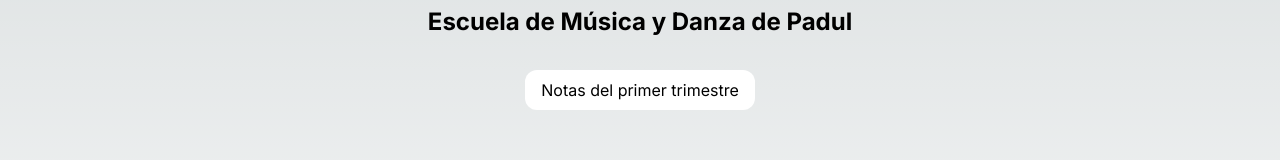
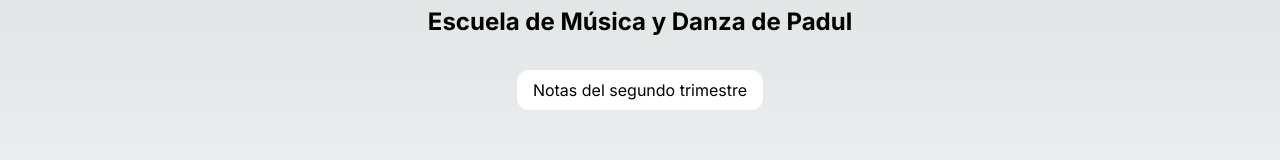
Before and after one commit to daniharo/emdpadul-notas, a Next.js app: page / in a window 1280 px wide. Shown: the part 242-402 px from the top of the page. Built offline with nearby package versions, Linux system fonts and the light colour scheme.

Commit message:
segundo trimestre 24/25

```diff
--- a/src/app/notas/[code]/page.tsx
+++ b/src/app/notas/[code]/page.tsx
@@ -52,7 +52,7 @@ export default async function Notas({ params }: { params: { code: string } }) {
   return (
     <main className="flex flex-col items-center justify-between max-w-lg mx-auto px-4 pt-10 pb-8 m-auto">
       <h1 className="font-bold">Escuela de Música y Danza de Padul</h1>
-      <h2>Curso 2024/2025 - Primer Trimestre</h2>
+      <h2>Curso 2024/2025 - Segundo Trimestre</h2>
       <table className="border mt-4">
         <tbody>
           {Object.keys(row)
--- a/src/app/page.tsx
+++ b/src/app/page.tsx
@@ -8,7 +8,7 @@ export default function Home() {
         href="/notas/"
         className="transition-all rounded-xl bg-white text-black px-4 py-2 hover:bg-neutral-300"
       >
-        Notas del primer trimestre
+        Notas del segundo trimestre
       </Link>
     </main>
   );
```
